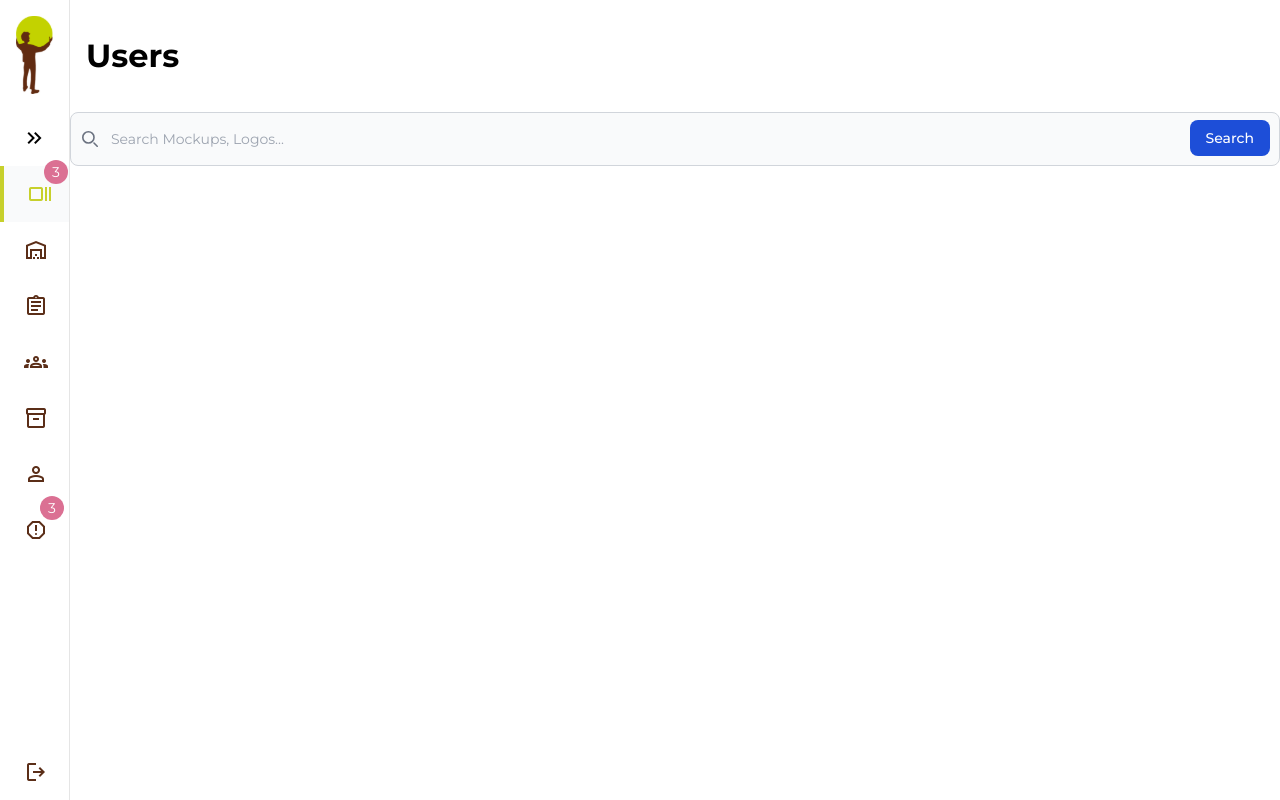
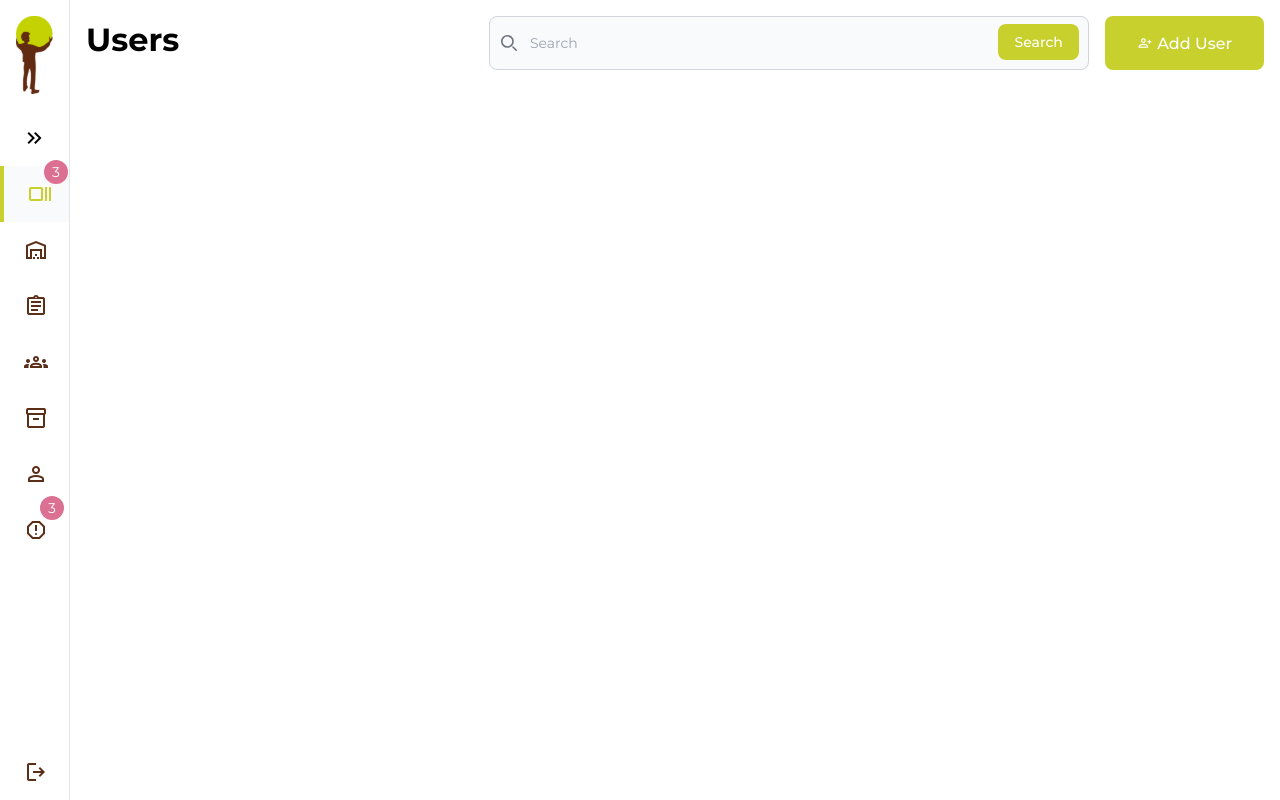
Before and after one commit to ryan-jayTakkenberg/Ewa, a Vue app in the folder frontend/: page /users in a window 1280 px wide. Built offline with nearby package versions, Linux system fonts and the light colour scheme.

Commit message:
#Start UsersViewComponent

```diff
--- a/frontend/src/components/UsersComponent.vue
+++ /dev/null
@@ -1,22 +0,0 @@
-<template>
-  <TitleComponent page-title="Users"></TitleComponent>
-  <SearchBarComponent search-bar-text="Search Users"></SearchBarComponent>
-
-</template>
-
-<script>
-
-import TitleComponent from "@/general/TitleComponent.vue";
-import SearchBarComponent from "@/general/SearchBarComponent.vue";
-
-export default {
-  name: "UsersComponent",
-  components: {
-    TitleComponent,
-    SearchBarComponent
-  },
-}
-</script>
-
-<style scoped>
-</style>
--- /dev/null
+++ b/frontend/src/components/UsersViewComponent.vue
@@ -0,0 +1,52 @@
+<template>
+  <header>
+    <TitleComponent page-title="Users"></TitleComponent>
+    <SearchBarComponent placeholder-text="Search Users" class="ml-auto"></SearchBarComponent>
+    <button type="button" class="search-button fs-4">
+      <span class="material-symbols-outlined add-user-icon">person_add</span>
+
+      Add User
+    </button>
+  </header>
+</template>
+
+<script>
+
+import TitleComponent from "@/general/TitleComponent.vue";
+import SearchBarComponent from "@/general/SearchBarComponent.vue";
+
+export default {
+  name: "UsersComponent",
+  components: {
+    TitleComponent,
+    SearchBarComponent
+  },
+}
+</script>
+
+<style scoped>
+
+header {
+  flex-direction: row;
+  display: flex;
+  padding: 1rem;
+}
+
+.search-button {
+  color: white;
+  background-color: #c7d02c;;
+  font-weight: 500;
+  border-radius: 0.5rem /* 8px */;
+  line-height: 1.25rem /* 20px */;
+  padding: 1rem 2rem;
+  margin-left: 1rem;
+}
+
+.add-user-icon {
+  position: relative;
+  top: 2px;
+  font-size: 1rem;
+}
+
+
+</style>
--- a/frontend/src/general/SearchBarComponent.vue
+++ b/frontend/src/general/SearchBarComponent.vue
@@ -2,31 +2,59 @@
 export default {
   name: "SearchBarComponent",
   props: {
-    placeHolderText: {
+    placeholderText: {
       type: String,
-    }
+      required: true,
+    },
   }
 
 }
 </script>
 
 <template>
-
   <form>
-    <label for="default-search" class="mb-2 text-sm font-medium text-gray-900 sr-only dark:text-white">Search</label>
-    <div class="relative">
+    <div class="search-bar">
       <div class="absolute inset-y-0 left-0 flex items-center pl-3 pointer-events-none">
-        <svg class="w-4 h-4 text-gray-500 dark:text-gray-400" aria-hidden="true" xmlns="http://www.w3.org/2000/svg" fill="none" viewBox="0 0 20 20">
-          <path stroke="currentColor" stroke-linecap="round" stroke-linejoin="round" stroke-width="2" d="m19 19-4-4m0-7A7 7 0 1 1 1 8a7 7 0 0 1 14 0Z"/>
+        <svg class="w-4 h-4 text-gray-500 dark:text-gray-400" aria-hidden="true" xmlns="http://www.w3.org/2000/svg"
+             fill="none" viewBox="0 0 20 20">
+          <path stroke="currentColor" stroke-linecap="round" stroke-linejoin="round" stroke-width="2"
+                d="m19 19-4-4m0-7A7 7 0 1 1 1 8a7 7 0 0 1 14 0Z"/>
         </svg>
       </div>
-      <input type="search" id="default-search" class="block w-full p-4 pl-10 text-sm text-gray-900 border border-gray-300 rounded-lg bg-gray-50 focus:ring-blue-500 focus:border-blue-500 dark:bg-gray-700 dark:border-gray-600 dark:placeholder-gray-400 dark:text-white dark:focus:ring-blue-500 dark:focus:border-blue-500" placeholder="Search Mockups, Logos..." required>
-      <button type="submit" class="text-white absolute right-2.5 bottom-2.5 bg-blue-700 hover:bg-blue-800 focus:ring-4 focus:outline-none focus:ring-blue-300 font-medium rounded-lg text-sm px-4 py-2 dark:bg-blue-600 dark:hover:bg-blue-700 dark:focus:ring-blue-800">Search</button>
+      <input type="search" id="default-search"
+             class="block w-full p-4 pl-10 text-sm text-gray-900 border border-gray-300 rounded-lg bg-gray-50 focus:ring-blue-500 focus:border-blue-500"
+             placeholder="Search" required>
+      <button type="submit" class="search-button">Search</button>
     </div>
   </form>
-
 </template>
 
 <style scoped>
+.search-bar{
+  position: relative;
+  width: 600px;
+}
+.search-button {
+  color: white;
+  position: absolute;
+  right: 0.625rem /* 10px */;
+  bottom: 0.625rem /* 10px */;
+  background-color: #c7d02c;;
+  font-weight: 500;
+  border-radius: 0.5rem /* 8px */;
+  font-size: 0.875rem /* 14px */;
+  line-height: 1.25rem /* 20px */;
+  padding: 0.5rem 1rem;;
+}
 
+.search-button:hover {
+  background-color: #5B2E18;;
+
+}
+
+.search-button:focus {
+  box-shadow: #c7d02c;
+  outline: 2px solid transparent;
+  outline-offset: 2px;
+}
 </style>
--- a/frontend/src/general/TitleComponent.vue
+++ b/frontend/src/general/TitleComponent.vue
@@ -16,8 +16,9 @@ export default {
 
 <style scoped>
 .page-title{
+  display: flex;
   font-weight: 700;
   font-size: 2rem;
-  padding: 2rem 1rem;
+  margin-right: auto;
 }
 </style>
--- a/frontend/src/router/index.js
+++ b/frontend/src/router/index.js
@@ -7,7 +7,7 @@ import TeamDetailComponent from "@/components/manage/TeamDetailComponent.vue";
 import NotFoundComponent from "@/components/NotFoundComponent.vue";
 import ProductDetailComponent from "@/components/manage/ProductDetailComponent";
 import ProjectDetailComponent from "@/components/manage/ProjectDetailComponent";
-import UsersComponent from "@/components/UsersComponent.vue";
+import UsersComponent from "@/components/UsersViewComponent.vue";
 
 const routes = [
     {path: '/', redirect: '/login'},
```
